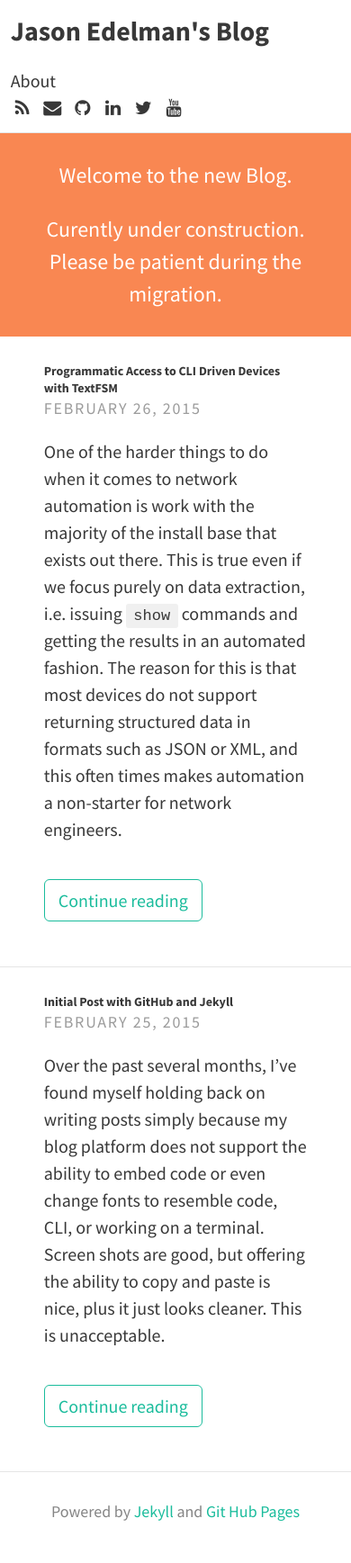
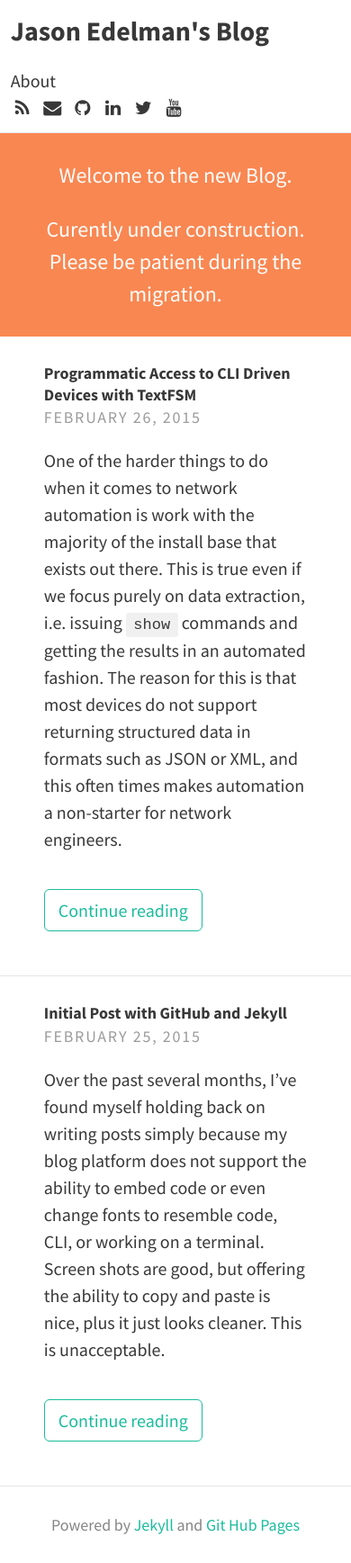
Before and after one commit to jedelman8/jedelman8.github.com, a Jekyll site: the page built from index.html, in a window 390 px wide. Shown: the whole page at 90% size. Built offline with Jekyll 4.4.1, drawn with Linux system fonts in a browser that asks for light colours; nearby versions of some CDN libraries; the list of posts is cut into pages by our own code.

Commit message:
testing mobile css

```diff
--- a/_sass/layouts/_posts.scss
+++ b/_sass/layouts/_posts.scss
@@ -31,7 +31,7 @@ header {
 }
 @media (max-width: 48em) {
   h1 {
-  font-size: 70%;
+  font-size: 90%;
   }
 
 }
```
